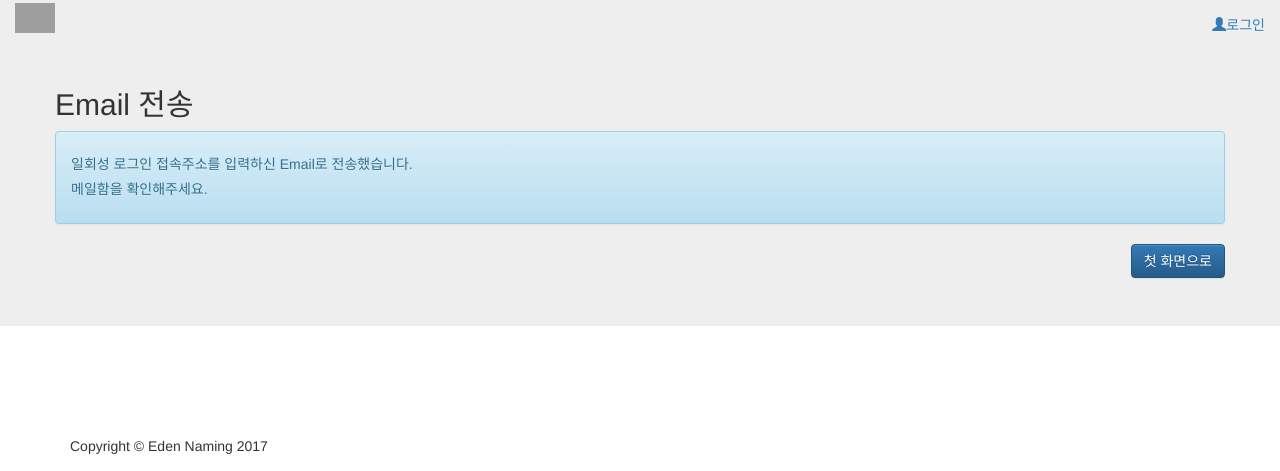
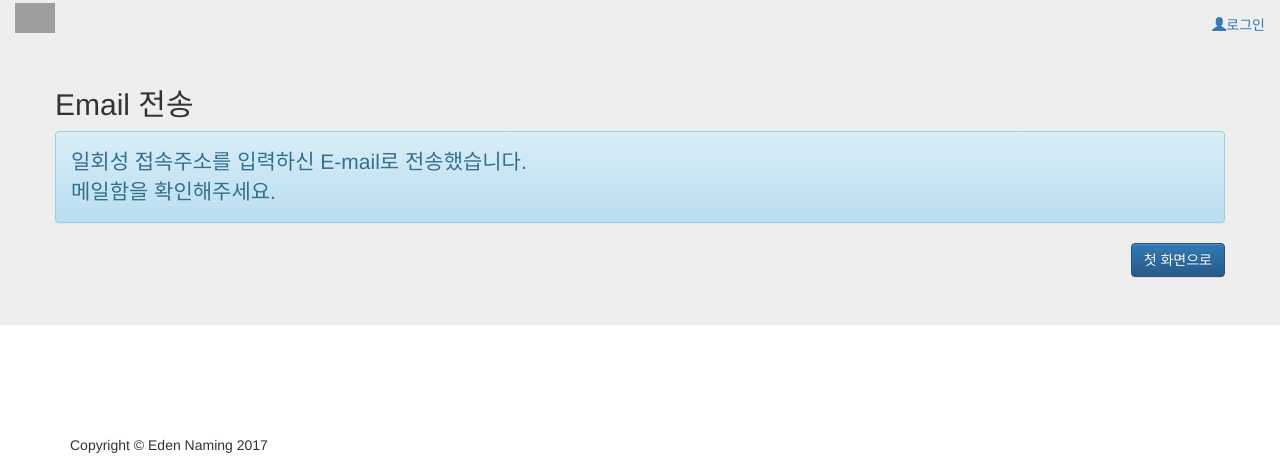
Before and after one commit to byung-u/EdenNaming, a Django app: template edennaming/home/templates/home/login_mailsent.html in a window 1280 px wide. Shown: the top 471 px of the page. Run offline with Django 3.2, Linux system fonts and the light colour scheme; the template is opened without the code that fills it, so the values that code supplies are empty; some libraries are stand-ins or nearby versions; grey boxes are pictures that could not be loaded.

Commit message:
FIX font size

```diff
--- a/edennaming/home/templates/home/login_mailsent.html
+++ b/edennaming/home/templates/home/login_mailsent.html
@@ -14,8 +14,8 @@
             <br>
             <h2>Email 전송</h2>
             <div class="alert alert-info" role="alert">
-                <h5>일회성 로그인 접속주소를 입력하신 Email로 전송했습니다.</h5>
-                <h5>메일함을 확인해주세요.</h5>
+                <p>일회성 접속주소를 입력하신 E-mail로 전송했습니다.<br>
+                메일함을 확인해주세요.</p>
             </div>
             <a href="{% url "index" %}" style='float:right; clear:right;' class="btn btn-primary">첫 화면으로</a>
         </div>
```
